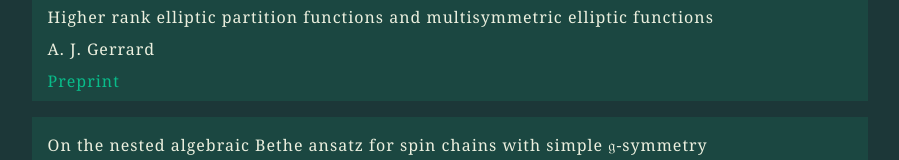
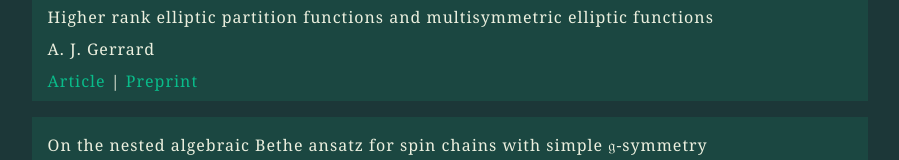
Before and after one commit to allangerrard/allangerrard.github.io, a plain HTML site: page index.html in a window 1280 px wide. Shown: the part 571-731 px from the top of the page, without its empty margins (190-1089 px from the left). Drawn offline with Linux system fonts and the light colour scheme.

```diff
--- a/index.html
+++ b/index.html
@@ -42,7 +42,7 @@
                 <div class="card">
                     <p class=title>Higher rank elliptic partition functions and multisymmetric elliptic functions</p>
                     <p>A. J. Gerrard</p>
-                    <a href="https://arxiv.org/abs/2412.13561" target="_blank">Preprint</a>
+                    <a href="https://doi.org/10.1016/j.nuclphysb.2025.116805" target="_blank">Article</a> | <a href="https://arxiv.org/abs/2412.13561" target="_blank">Preprint</a>
                 </div>
                 <div class="card">
                     <p class=title>On the nested algebraic Bethe ansatz for spin chains with simple 𝔤-symmetry</p>
```
